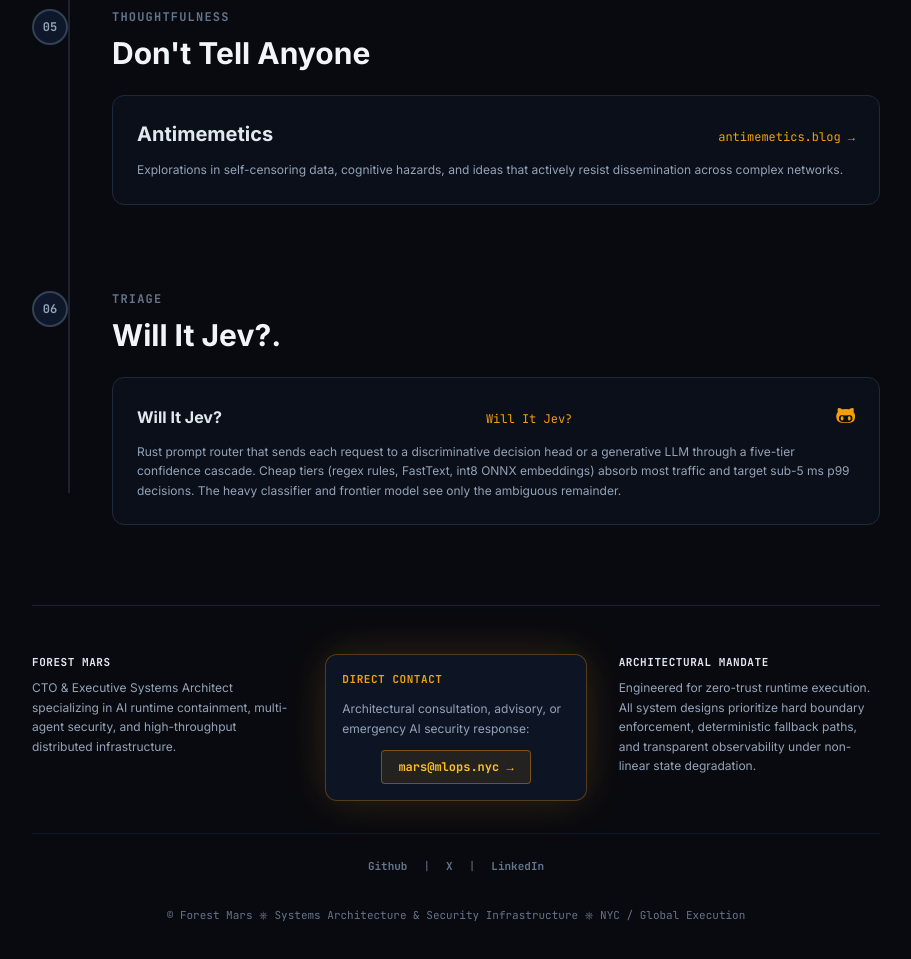
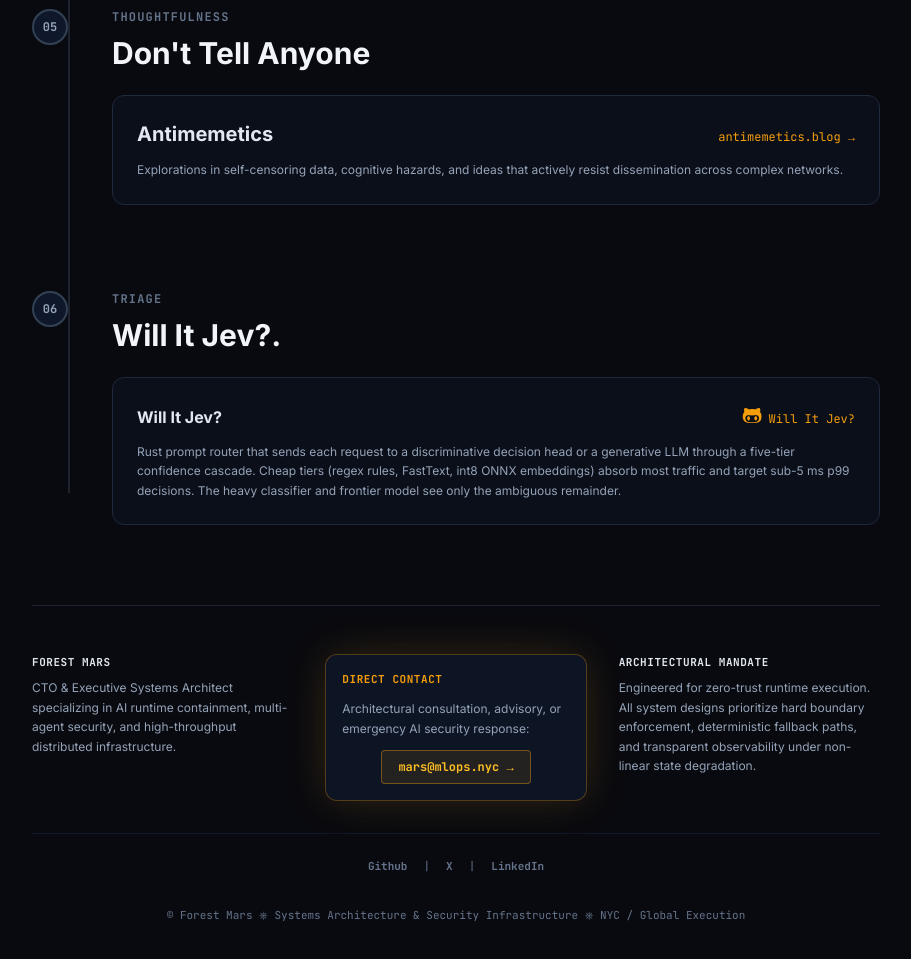
Before and after one commit to ForestMars/forestmars.github.io, a plain HTML site: page index.html in a window 1280 px wide. Shown: the part 3700-4659 px from the top of the page, without its empty margins (184-1095 px from the left). Drawn offline with nearby package versions, Linux system fonts and the light colour scheme.

Commit message:
Update link structure for 'Will It Jev?' section

```diff
--- a/index.html
+++ b/index.html
@@ -498,8 +498,8 @@
         <div class="p-6 rounded-xl bg-slate-900/40 border border-slate-800 space-y-3">
           <div class="flex justify-between items-baseline">
             <h3 class="font-bold text-slate-200">Will It Jev?</h3>
-            <a href="https://github.com/ForestMars/Jev-router" target="_blank" rel="noopener noreferrer" class="mono text-xs text-amber-500 hover:underline">Will It Jev?</a>
-            <div class="fa-brands fa-github-alt text-amber-500 text-xl"></div>
+            <a href="https://github.com/ForestMars/Jev-router" target="_blank" rel="noopener noreferrer" class="mono text-xs text-amber-500 hover:underline"><div class="fa-brands fa-github-alt text-amber-500 text-xl"></div>  Will It Jev?</a>
+
           </div>
           <p class="text-xs text-slate-400 leading-relaxed">
             Rust prompt router that sends each request to a discriminative decision head or a generative LLM through a five-tier confidence cascade. Cheap tiers (regex rules, FastText, int8 ONNX embeddings) absorb most traffic and target sub-5 ms p99 decisions. The heavy classifier and frontier model see only the ambiguous remainder.
```
